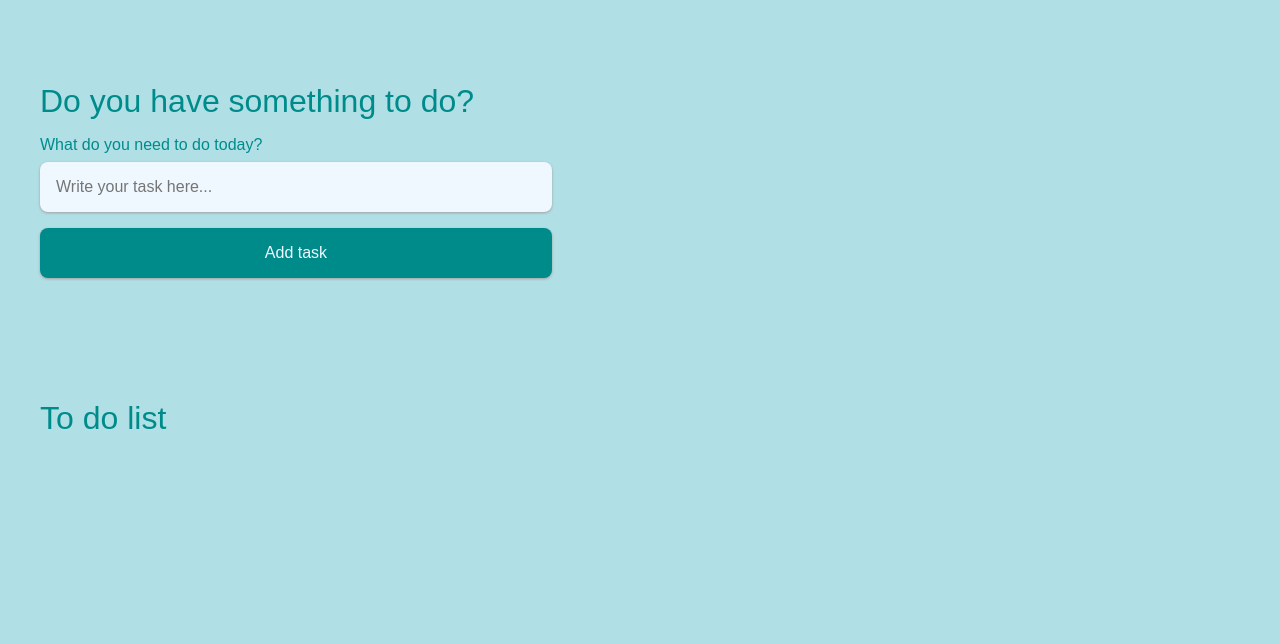
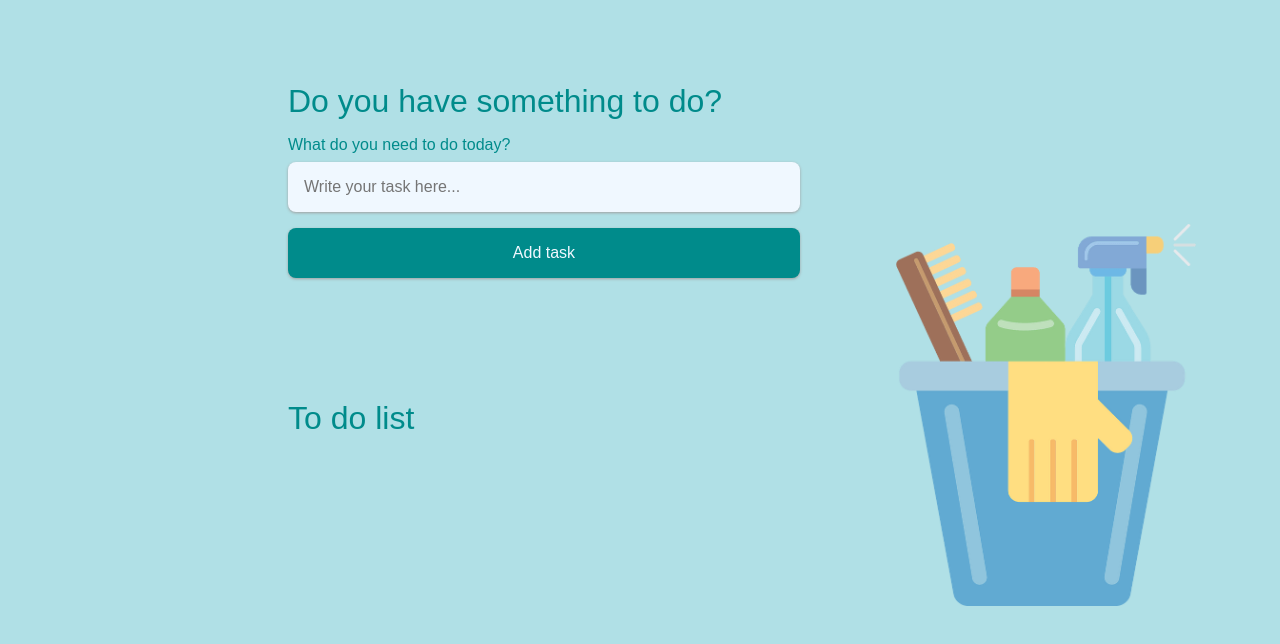
Before and after one commit to ju-nmd2022/fop-todo-list-LiHaow22, a plain HTML site: page index.html in a window 1280 px wide. Drawn offline with Linux system fonts and the light colour scheme.

Commit message:
added image and done I think

```diff
--- a/index.html
+++ b/index.html
@@ -9,6 +9,9 @@
     <script src="main.js"></script>
   </head>
   <body>
+    <div class="picture">
+      <img src="clean.png" alt="cleaning supplies" width="300rem" />
+    </div>
     <main class="site">
       <section class="create-todo">
         <h2>Do you have something to do?</h2>
--- a/main.css
+++ b/main.css
@@ -5,9 +5,14 @@
 }
 body {
   background-color: powderblue;
+  margin-left: 20%;
 }
 /*End of general styling*/
-
+.picture {
+  margin-left: 40rem;
+  margin-top: 13.5rem;
+  position: absolute;
+}
 h2 {
   font-size: 2rem;
   font-weight: 300;
--- a/main.js
+++ b/main.js
@@ -1,3 +1,4 @@
+//This was made thanks to this video https://www.youtube.com/watch?v=6eFwtaZf6zc
 window.addEventListener("load", () => {
   todos = JSON.parse(localStorage.getItem("todos")) || [];
   const newTodoForm = document.querySelector("#new-todo-form");
```
